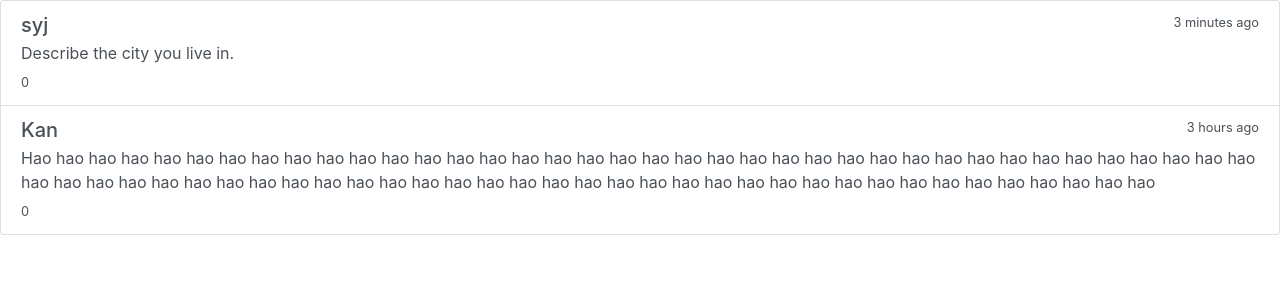
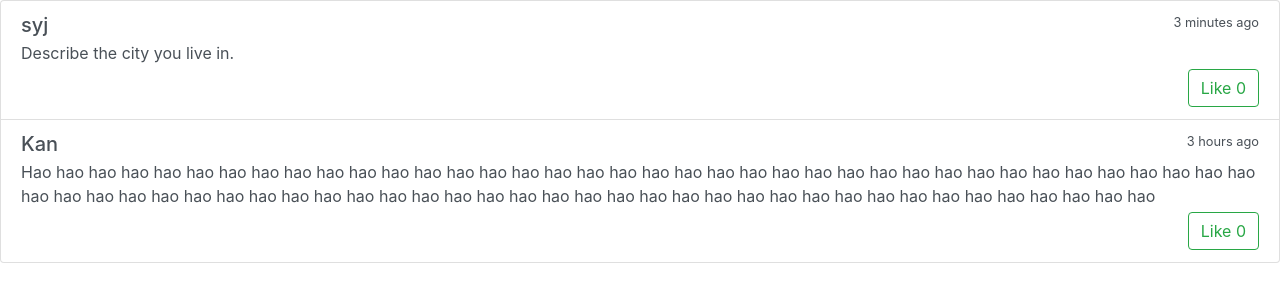
Before and after one commit to devibahiyyiah/Hush, an Angular app in the folder Hush Web/: page / in a window 1280 px wide. Shown: the top 302 px of the page. Built offline with nearby package versions, Linux system fonts and the light colour scheme.

Commit message:
Add Like button

```diff
--- a/Hush Web/src/app/post/post.component.ts
+++ b/Hush Web/src/app/post/post.component.ts
@@ -15,6 +15,14 @@ export class PostComponent implements OnInit {
   	public isLiked: boolean
   ) { }
 
+  like(): void {
+    if (!this.isLiked){
+      this.numberOfLike += 1;
+      this.isLiked = true;
+    }
+  }
+
+
   ngOnInit() {
   }
 }
--- a/Hush Web/src/app/thread-row/thread-row.component.html
+++ b/Hush Web/src/app/thread-row/thread-row.component.html
@@ -3,4 +3,6 @@
   <small>{{thread.postedTime}}</small>
 </div>
 <p class="mb-1">{{thread.text}}</p>
-<small>{{thread.numberOfLike}}</small>
+<div class="d-flex w-100 justify-content-end">
+  <button type="button" class="btn btn-outline-success" (click)="like()">Like {{thread.numberOfLike}}</button>
+</div>
--- a/Hush Web/src/app/thread-row/thread-row.component.ts
+++ b/Hush Web/src/app/thread-row/thread-row.component.ts
@@ -13,6 +13,9 @@ export class ThreadRowComponent implements OnInit {
 
   constructor() { }
 
+  like(): void {
+    this.thread.like();
+  }
   ngOnInit() {
   }
 
```
